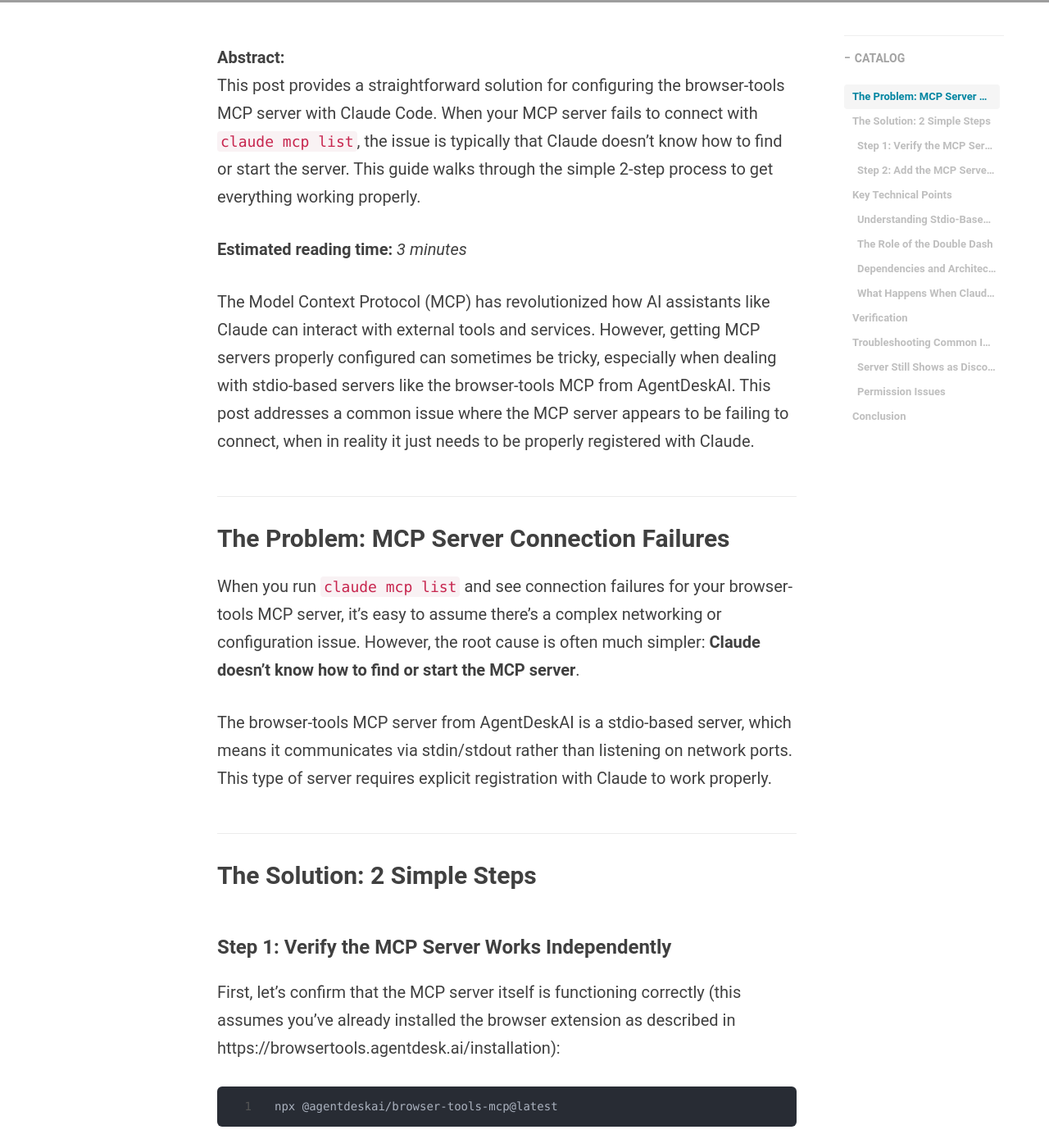
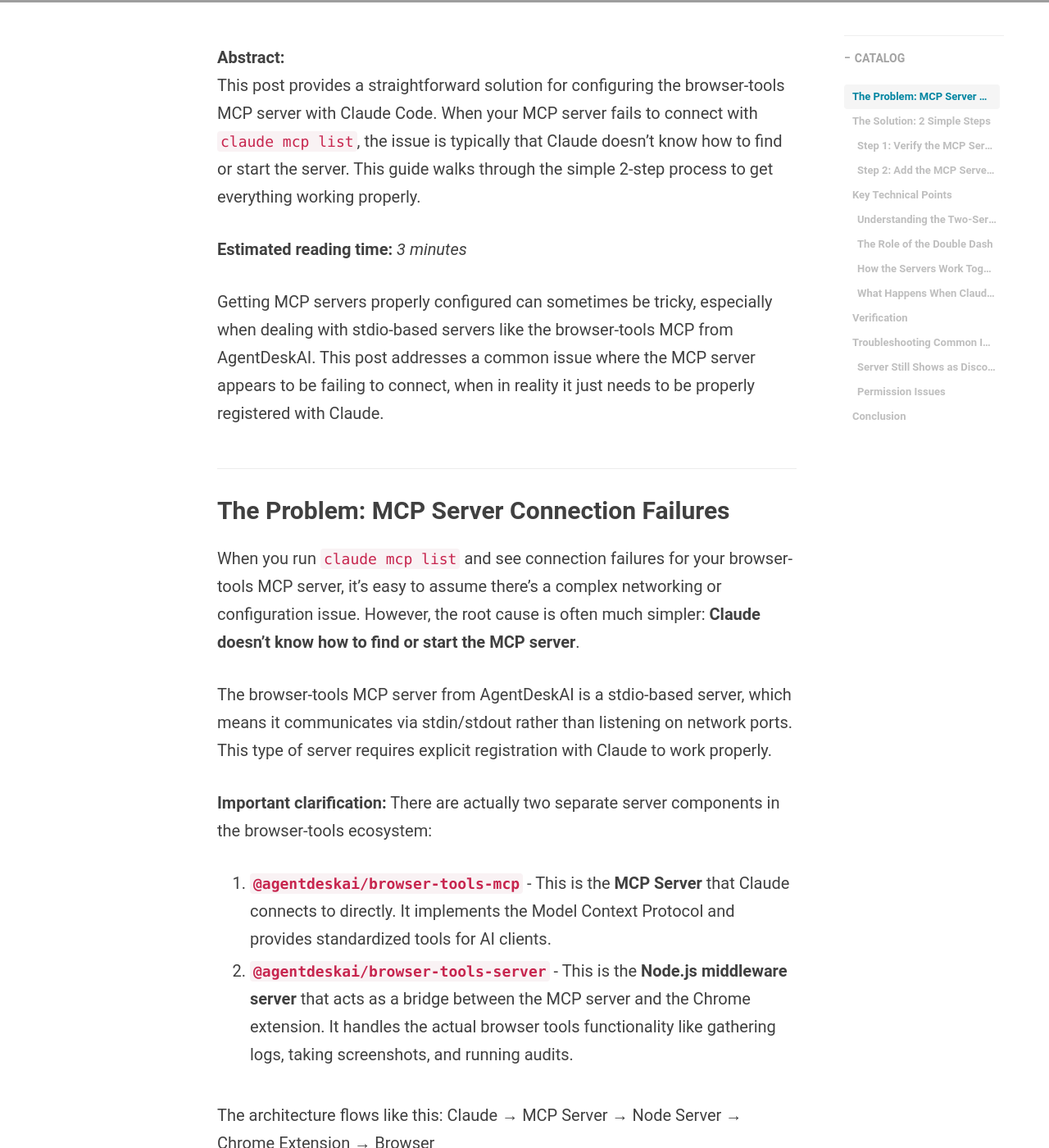
Before and after one commit to augchan42/augchan42.github.io, a Jekyll site: the page built from _posts/2025-08-02-configuring-browser-tools-mcp-claude-code.md, in a window 1280 px wide and 1400 px high, scrolled down 679 px. Shown: the whole window at 82% size. Built offline with Jekyll 4.4.1, drawn with Linux system fonts in a browser that asks for light colours; nearby versions of some CDN libraries; some web fonts are replaced; comment, search, counter and statistics services are not loaded; some of the changed text lies outside the part shown; grey boxes are pictures that could not be loaded.

Commit message:
Refine blog post on configuring browser-tools MCP server: Clarified the two-server architecture, emphasizing the roles of the MCP server and Node.js middleware server. Updated steps for verifying server functionality and registration with Claude for improved understanding and usability.

````diff
--- a/_posts/2025-08-02-configuring-browser-tools-mcp-claude-code.md
+++ b/_posts/2025-08-02-configuring-browser-tools-mcp-claude-code.md
@@ -21,7 +21,7 @@
 
 **Estimated reading time:** _3 minutes_
 
-The Model Context Protocol (MCP) has revolutionized how AI assistants like Claude can interact with external tools and services. However, getting MCP servers properly configured can sometimes be tricky, especially when dealing with stdio-based servers like the browser-tools MCP from AgentDeskAI. This post addresses a common issue where the MCP server appears to be failing to connect, when in reality it just needs to be properly registered with Claude.
+Getting MCP servers properly configured can sometimes be tricky, especially when dealing with stdio-based servers like the browser-tools MCP from AgentDeskAI. This post addresses a common issue where the MCP server appears to be failing to connect, when in reality it just needs to be properly registered with Claude.
 
 ## The Problem: MCP Server Connection Failures
 
@@ -29,12 +29,26 @@
 
 The browser-tools MCP server from AgentDeskAI is a stdio-based server, which means it communicates via stdin/stdout rather than listening on network ports. This type of server requires explicit registration with Claude to work properly.
 
+**Important clarification:** There are actually two separate server components in the browser-tools ecosystem:
+
+1. **`@agentdeskai/browser-tools-mcp`** - This is the **MCP Server** that Claude connects to directly. It implements the Model Context Protocol and provides standardized tools for AI clients.
+
+2. **`@agentdeskai/browser-tools-server`** - This is the **Node.js middleware server** that acts as a bridge between the MCP server and the Chrome extension. It handles the actual browser tools functionality like gathering logs, taking screenshots, and running audits.
+
+The architecture flows like this: Claude → MCP Server → Node Server → Chrome Extension → Browser
+
 ## The Solution: 2 Simple Steps
 
-### Step 1: Verify the MCP Server Works Independently
+### Step 1: Verify the MCP Server and Node Server are Working
 
-First, let's confirm that the MCP server itself is functioning correctly (this assumes you've already installed the browser extension as described in https://browsertools.agentdesk.ai/installation):
+First, let's confirm that both server components are functioning correctly (this assumes you've already installed the browser extension as described in https://browsertools.agentdesk.ai/installation):
 
+**Start the Node.js middleware server:**
+```bash
+npx @agentdeskai/browser-tools-server@1.2.0
+```
+
+**Test the MCP server independently:**
 ```bash
 npx @agentdeskai/browser-tools-mcp@latest
 ```
@@ -59,10 +73,12 @@
 This output shows that the MCP server is:
 
 1. **Performing server discovery** - scanning localhost on ports 3025-3035
-2. **Finding the browser tools server** - successfully connecting to the HTTP server at `127.0.0.1:3025`
+2. **Finding the Node.js middleware server** - successfully connecting to the HTTP server at `127.0.0.1:3025`
 3. **Ready for MCP communication** - waiting for protocol messages via stdin/stdout
 
-The "hang" at the end is expected - the server is waiting for MCP protocol input. You can safely terminate this process with Ctrl+C once you've confirmed it's working.
+The "hang" at the end is expected - the MCP server is waiting for MCP protocol input. You can safely terminate this process with Ctrl+C once you've confirmed it's working.
+
+**Important:** The MCP server needs the Node.js middleware server (`browser-tools-server`) to be running first, as it acts as the bridge between the MCP server and the Chrome extension.
 
 If you see error messages or the server exits immediately, there might be an issue with the installation or dependencies. In that case, ensure you have Node.js installed and try reinstalling the package.
 
@@ -82,21 +98,25 @@
 
 ## Key Technical Points
 
-### Understanding Stdio-Based MCP Servers
+### Understanding the Two-Server Architecture
 
-Unlike HTTP/SSE-based MCP servers that listen on specific ports, stdio-based servers communicate directly through standard input/output streams. This design has several implications:
+The browser-tools system uses a two-server design that separates concerns:
 
-- **No port configuration needed:** The server doesn't bind to any network interface
-- **Direct process communication:** Claude spawns the server process and communicates directly
-- **Simplified deployment:** No need to manage network ports or firewall rules
+- **MCP Server (`browser-tools-mcp`):** Handles the Model Context Protocol communication with Claude via stdin/stdout
+- **Node.js Server (`browser-tools-server`):** Acts as middleware that communicates with the Chrome extension and provides the actual browser tools functionality
+
+This design has several advantages:
+- **Separation of concerns:** The MCP server focuses on protocol handling, while the Node.js server handles browser interactions
+- **Flexibility:** The Node.js server can be used independently by other tools
+- **Reliability:** If the MCP server restarts, the Node.js server continues running
 
 ### The Role of the Double Dash
 
 The `--` in the command is essential because it tells the shell to treat everything after it as arguments to the `npx` command, rather than arguments to the `claude mcp add` command. Without it, the command parsing can fail.
 
-### Dependencies and Architecture
+### How the Servers Work Together
 
-The browser-tools MCP server connects to a separate HTTP server (typically running on port 3025) for the actual browser tools functionality. The MCP server acts as a bridge between Claude and this HTTP server, providing a standardized interface for browser automation tasks.
+The MCP server connects to the Node.js server (typically running on port 3025) for the actual browser tools functionality. The Node.js server acts as a bridge between the MCP server and the Chrome extension, handling tasks like taking screenshots, gathering console logs, and running audits.
 
 **Important Prerequisite:** Before Claude Code can access browser windows via browser-tools, you need to have the browser's developer tools opened. This is required for the browser tools to establish the necessary connection and permissions to interact with the page.
 
@@ -147,9 +167,9 @@
 
 ## Conclusion
 
-Configuring MCP servers with Claude Code doesn't have to be complicated. The key insight is understanding that stdio-based servers like the browser-tools MCP require explicit registration with Claude to function properly. By following these two simple steps - verifying the server works independently and then registering it with Claude - you can quickly get your MCP server up and running.
+Configuring MCP servers with Claude Code doesn't have to be complicated. The key insight is understanding that the browser-tools system uses a two-server architecture where both components need to be running for everything to work properly. By following these two simple steps - starting the Node.js middleware server and then registering the MCP server with Claude - you can quickly get your browser tools up and running.
 
-The browser-tools MCP server is now ready to provide browser automation functionality through Claude Code, enabling powerful AI-assisted web interactions and testing scenarios.
+The browser-tools system is now ready to provide browser automation functionality through Claude Code, enabling powerful AI-assisted web interactions and testing scenarios.
 
 ---
 
````
